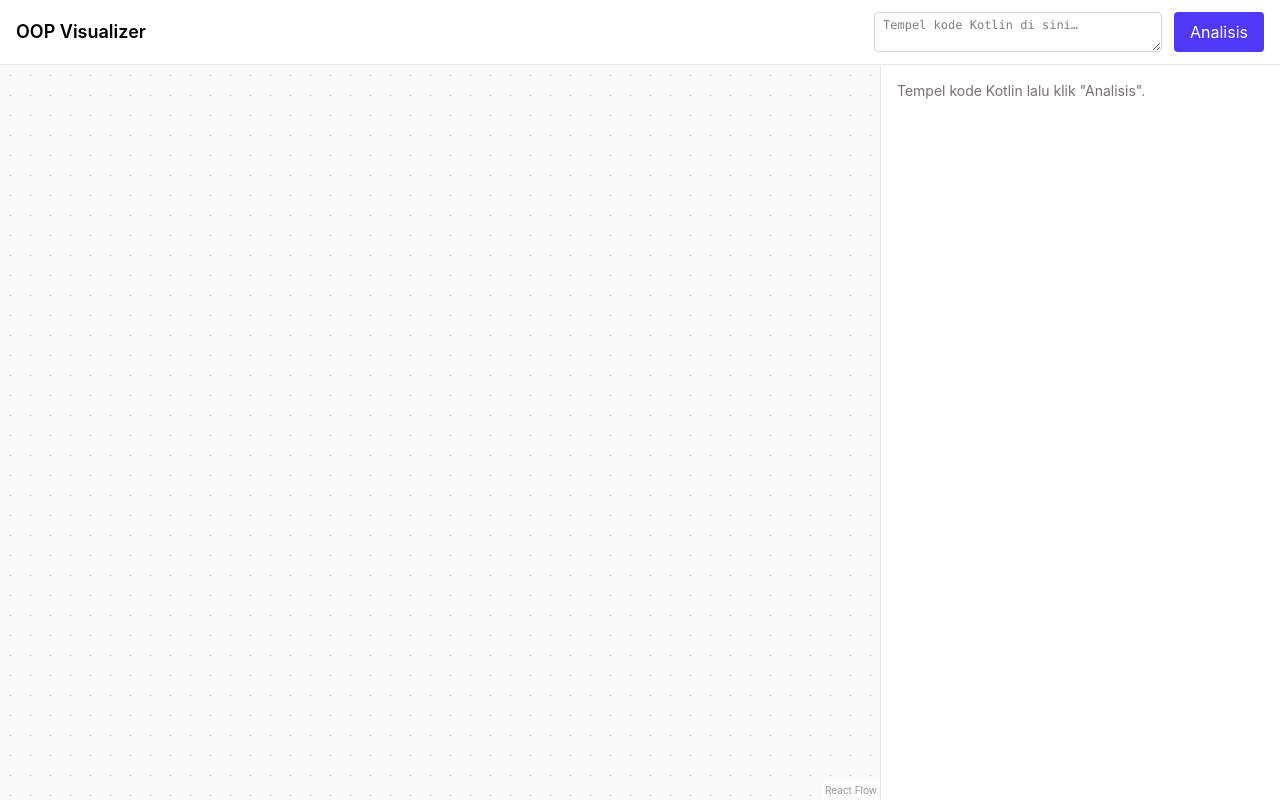
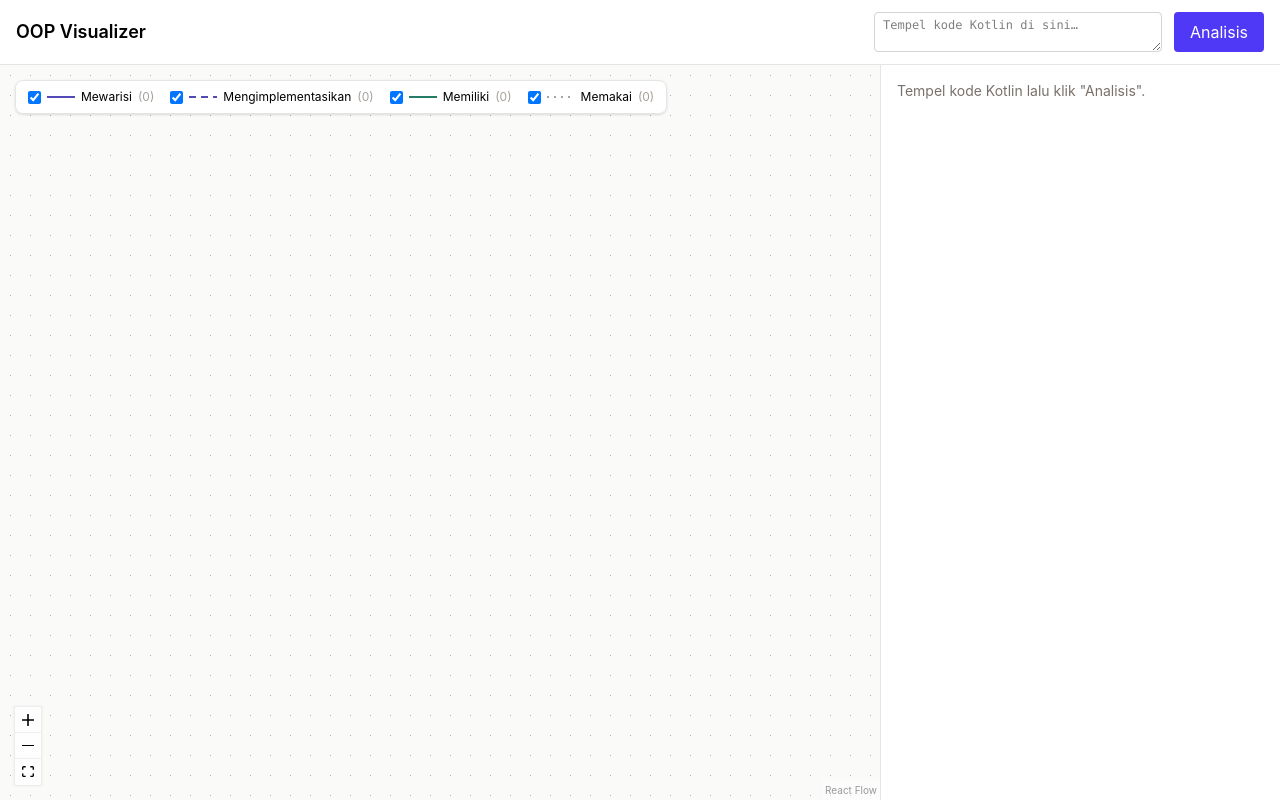
Before and after one commit to CYogiswara/OOP-Visualizer-Horizon, a React (Vite) app: page / in a window 1280 px wide. Built offline with nearby package versions, Linux system fonts and the light colour scheme.

Commit message:
Legend edges + type toggle controller

```diff
--- a/src/App.tsx
+++ b/src/App.tsx
@@ -11,6 +11,8 @@ import { MarkerType } from '@xyflow/react'
 import type { EdgeKind } from './analysis/types'
 import { Background } from '@xyflow/react'
 import { SidePanel } from './components/SidePanel'
+import { Controls, Panel } from '@xyflow/react'
+import { EDGE_INFO } from './analysis/explain'
 
 const EDGE_STYLE: Record<EdgeKind, { color: string, dash?: string, width: number }> = {
   extends: { color: '#534AB7', width: 2 },
@@ -34,14 +36,18 @@ function App() {
   const [edges, setEdges] = useState<GraphEdge[]>([])
   const [runId, setRunId] = useState(0)
   const [selectedId, setSelectedId] = useState<string | null>(null)
+  const [visible, setVisible] = useState<Record<EdgeKind, boolean>>({
+    extends: true, implements: true, has: true, uses: true
+  })
 
   const positions = layoutClasses(classes, edges)
 
-  const connected = new Set<String>()
+  const connected = new Set<string>()
   const selected = classes.find((c) => c.id === selectedId) ?? null
   if (selectedId) {
     connected.add(selectedId)
     for (const e of edges) {
+      if (!visible[e.kind]) continue
       if (e.from === selectedId) connected.add(e.to)
       if (e.to === selectedId) connected.add(e.from)
     }
@@ -59,7 +65,7 @@ function App() {
     }
   }))
 
-  const flowEdges = edges.map((e) => {
+  const flowEdges = edges.filter((e) => visible[e.kind]).map((e) => {
     const inherit = e.kind === 'extends' || e.kind === 'implements'
     const st = EDGE_STYLE[e.kind]
     const active = selectedId !== null && (e.from === selectedId || e.to === selectedId)
@@ -108,19 +114,9 @@ function App() {
   }
 
   return (
-    // <>
-    //   <textarea value={code} onChange={(e) => setCode(e.target.value)} className='bg-gray-400' />
-    //   <button onClick={handleParse} className='bg-indigo-600 text-white px-4 py-2 rounded'>Parse</button>
-    //   <div style={{ height: 600, border: '1px solid #ccc' }}>
-    //     <ReactFlow nodes={flowNodes} edges={flowEdges} nodeTypes={nodeTypes} forceColorMode="light" fitView>
-    //       <Background gap={20} />
-    //     </ReactFlow>
-    //   </div>
-    // </>
-
     <div className='flex min-h-dvh flex-col bg-stone-50 lg:h-dvh'>
       {/* HEADER */}
-      <header className='flex flex wrap items-center gap-3 border-b border-stone-200 bg-white px-4 py-3'>
+      <header className='flex flex-wrap items-center gap-3 border-b border-stone-200 bg-white px-4 py-3'>
         <h1 className='mr-auto text-lg font-semibold'>OOP Visualizer</h1>
         <textarea
           value={code}
@@ -132,15 +128,38 @@ function App() {
       </header>
 
       {/* Graph + panels */}
-      <main className='flex flex-1 flex-col lg:min-h0 lg:flex-row'>
+      <main className='flex flex-1 flex-col lg:min-h-0 lg:flex-row'>
         <div className='h-[60vh] lg:h-auto lg:flex-1'>
           <ReactFlow key={runId} nodes={flowNodes} edges={flowEdges} nodeTypes={nodeTypes} forceColorMode="light" onNodeClick={(_, node) => setSelectedId(node.id)} onPaneClick={() => setSelectedId(null)} fitView>
-            <Background />
+            <Background gap={20}/>
+            <Controls showInteractive={false} />
+            <Panel position="top-left">
+              <div className="flex max-w-[calc(100vw-2rem)] flex-wrap gap-1 rounded-lg border border-stone-200 bg-white/95 p-1.5 text-xs shadow-sm">
+                {(Object.keys(EDGE_INFO) as EdgeKind[]).map((k) => {
+                  const st = EDGE_STYLE[k]
+                  const count = edges.filter((e) => e.kind === k).length
+                  return (
+                    <label
+                      key={k}
+                      title={EDGE_INFO[k].explain}
+                      className={`flex cursor-pointer select-none items-center gap-1.5 rounded px-1.5 py-0.5 hover:bg-stone-100 ${visible[k] ? '' : 'opacity-40'}`}
+                    >
+                      <input type="checkbox" checked={visible[k]} onChange={() => setVisible((v) => ({ ...v, [k]: !v[k] }))} />
+                      <svg width="28" height="8" aria-hidden="true">
+                        <line x1="0" y1="4" x2="28" y2="4" stroke={st.color} strokeWidth={st.width} strokeDasharray={st.dash} />
+                      </svg>
+                      {EDGE_INFO[k].label}
+                      <span className="text-stone-400">({count})</span>
+                    </label>
+                  )
+                })}
+              </div>
+            </Panel>
           </ReactFlow>
         </div>
 
         <aside className="border-t border-stone-200 bg-white p-4 lg:w-[400px] lg:overflow-y-auto lg:border-l lg:border-t-0">
-           <SidePanel classes={classes} edges={edges} selected={selected} onSelect={setSelectedId} />
+          <SidePanel classes={classes} edges={edges} selected={selected} onSelect={setSelectedId} />
         </aside>
       </main>
     </div>
```
